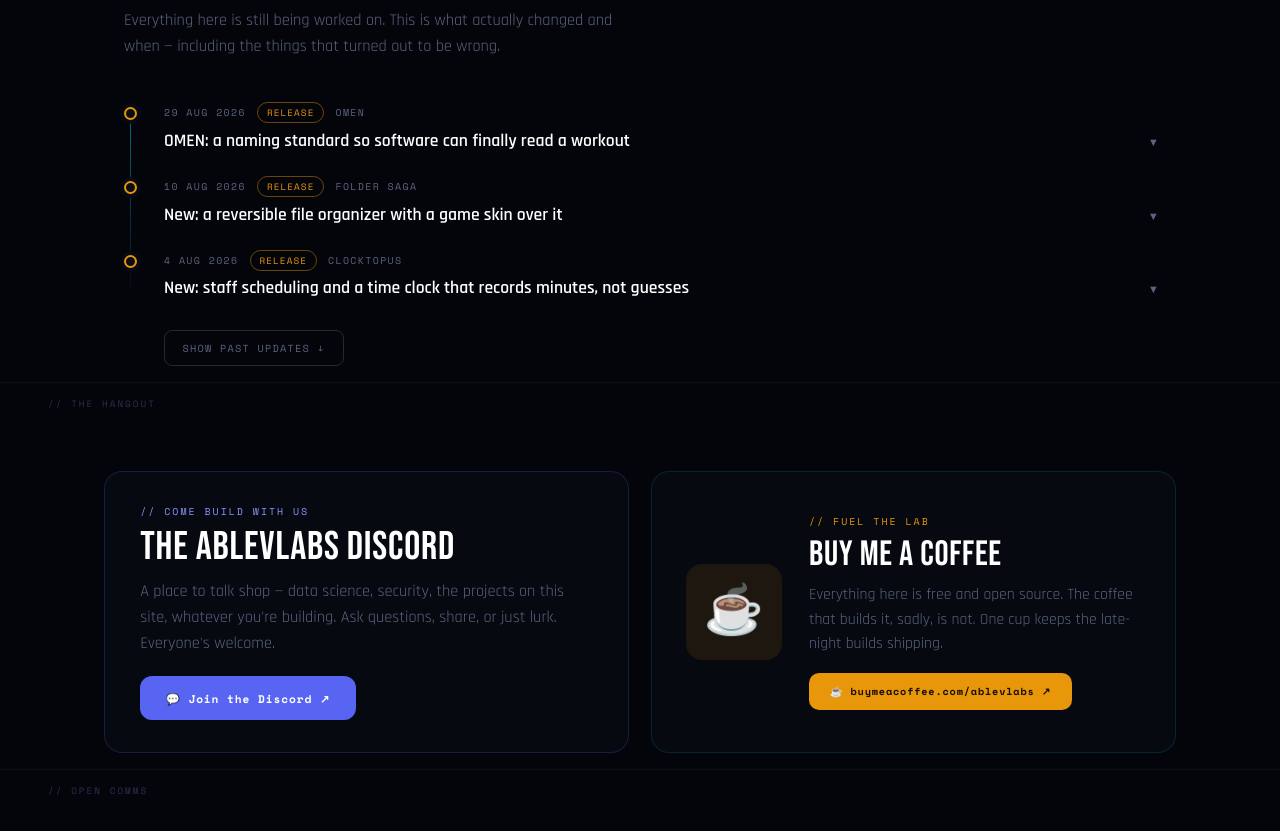
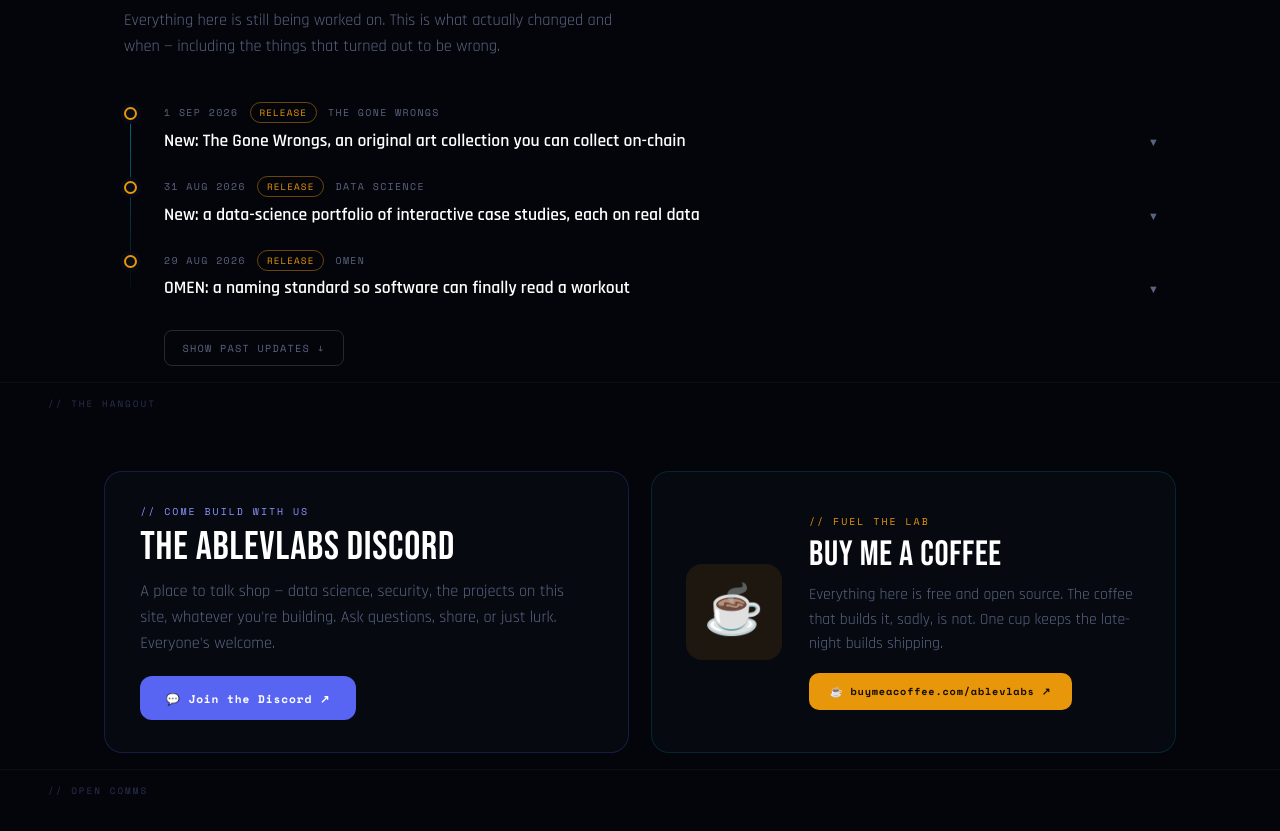
Before and after one commit to AbleVLabs/AbleVLabs.github.io, a plain HTML site: page index.html in a window 1280 px wide. Shown: the part 3500-4331 px from the top of the page. Drawn offline with nearby package versions, Linux system fonts and the light colour scheme; animation ran at ten frames a second.

Commit message:
Add build log entries: Data Science portfolio + The Gone Wrongs

```diff
--- a/index.html
+++ b/index.html
@@ -1204,6 +1204,29 @@
      shown: first 4 render immediately, the rest behind "show earlier"
 --------------------------------------------------------------------------- */
 const UPDATES = [
+  {
+    date: "1 Sep 2026", kind: "release", project: "The Gone Wrongs",
+    title: "New: The Gone Wrongs, an original art collection you can collect on-chain",
+    body: "A collection of original characters, each built around a small wrongness: a lone survivor " +
+          "and a red balloon in a dead city, a funeral with an empty coffin where the deceased stands " +
+          "among the mourners, a 1997 bedroom where only the window has aged. The gallery lives on the " +
+          "site with the art and a short story per piece, and an honest note up front: these are " +
+          "<b>artworks, not investments</b>. Each can be minted as an ERC-721 with a royalty built in. " +
+          "It is my own art, sold as art. Three characters up so far, more coming.",
+    link: "gallery.html", linkText: "See the collection"
+  },
+  {
+    date: "31 Aug 2026", kind: "release", project: "Data Science",
+    title: "New: a data-science portfolio of interactive case studies, each on real data",
+    body: "Six end-to-end projects, all running live in the browser rather than as screenshots: a " +
+          "powerlifting strength predictor (regression on the OpenPowerlifting set), a UFO reports " +
+          "dashboard whose forecast is careful to say it models <i>reports, not sightings</i>, a " +
+          "mushroom edible-or-poisonous classifier, a draw-pad digit recognizer running a trained CNN " +
+          "in the browser, a live SQL console over 30 years of UFC fights, and a semantic search that " +
+          "embeds UFO reports in your browser to find them by meaning. Each ships with a readable " +
+          "notebook and its honest caveats.",
+    link: "data-science.html", linkText: "View the portfolio"
+  },
   {
     date: "29 Aug 2026", kind: "release", project: "OMEN",
     title: "OMEN: a naming standard so software can finally read a workout",
```
